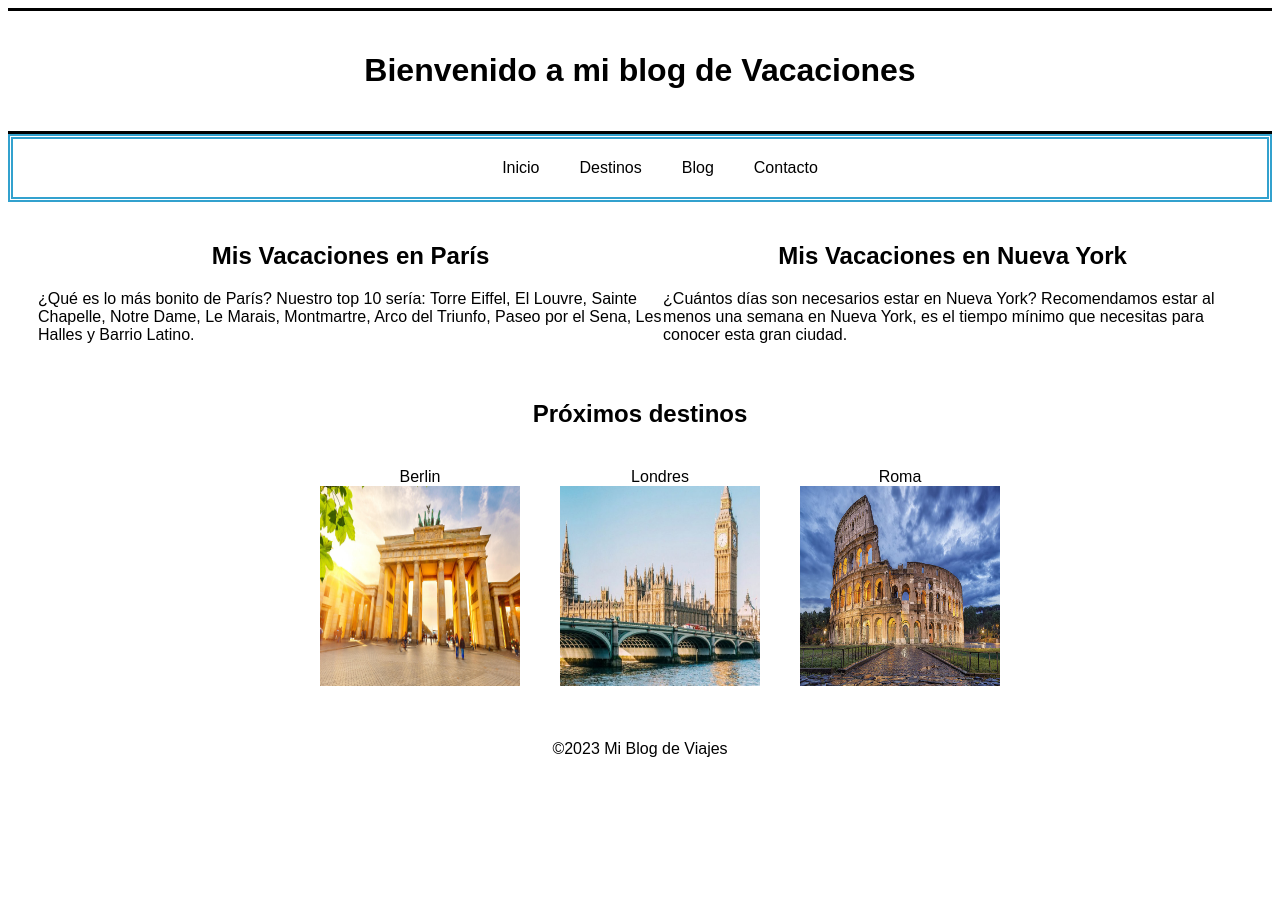
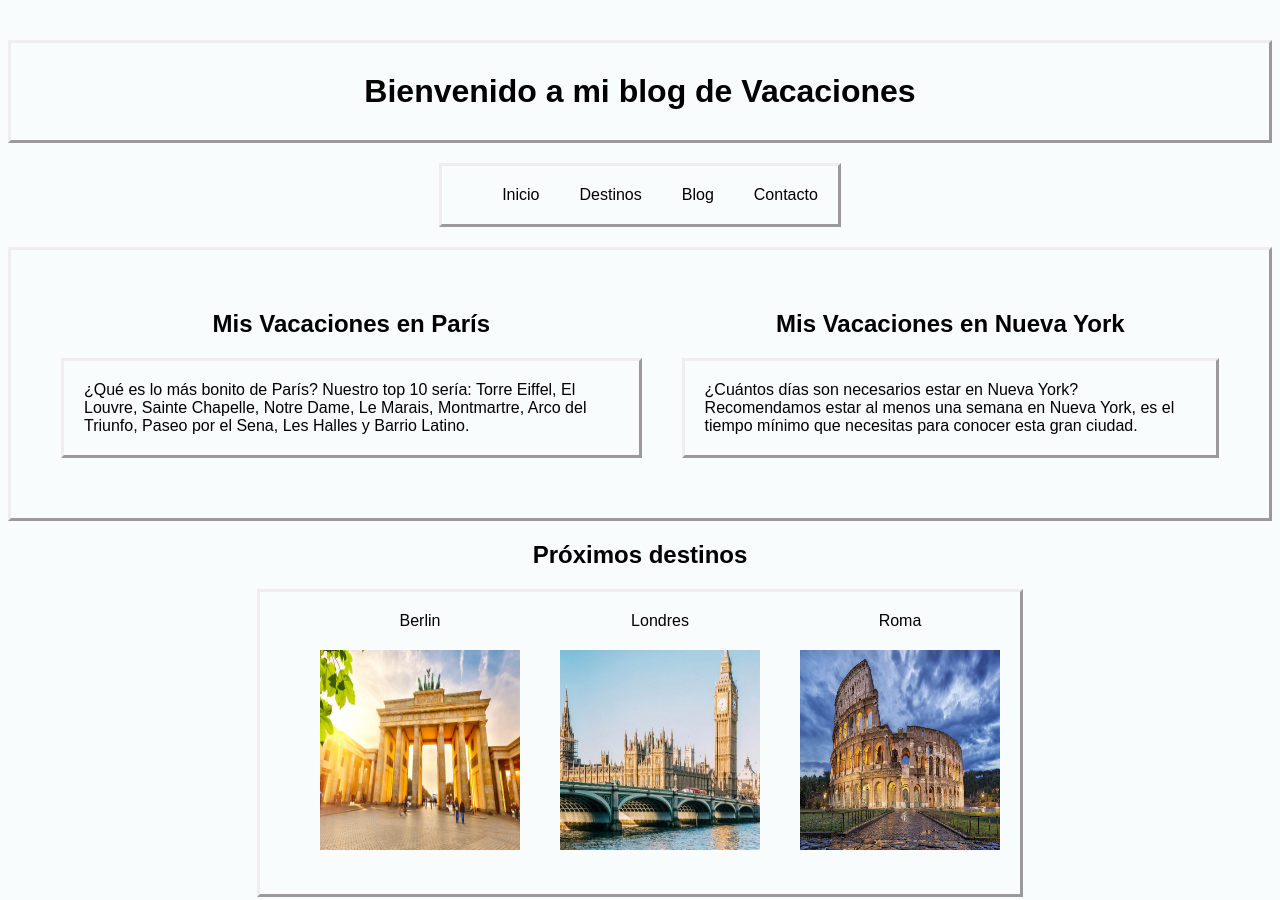
Before and after one commit to fjgrande/202309-w2-ch2-francisco-grande, a plain HTML site: page index.html in a window 1280 px wide. Shown: the top 900 px of the page. Before the commit the page ends 800 px from the top, so only its background shows below. Drawn offline with Linux system fonts and the light colour scheme.

Commit message:
CSS color structure update

```diff
--- a/styles/style.css
+++ b/styles/style.css
@@ -2,6 +2,11 @@
 ::before,
 ::after {
   box-sizing: border-box;
+  margin-block: 20px;
+  background-color: #f8fcfc;
+}
+:root {
+  --background-color: azure;
 }
 
 body,
@@ -16,17 +21,13 @@ p {
 }
 
 header {
-  padding: 20px;
-  border-block: solid;
+  padding: 10px;
+  border-style: outset;
   writing-mode: horizontal-tb;
 }
 
 h1 {
   text-align: center;
-}
-
-nav {
-  border: thick double #32a1ce;
 }
 
 h2 {
@@ -38,8 +39,13 @@ main {
   display: flex;
   flex-direction: row;
   margin: auto;
+  border-style: outset;
 }
-
+p {
+  border-style: outset;
+  padding: 20px;
+  margin: 20px;
+}
 img {
   max-width: 200px;
   max-height: 200px;
@@ -54,6 +60,7 @@ ul {
   list-style: none;
   margin: auto;
   width: min-content;
+  border-style: outset;
 }
 
 li {
```
